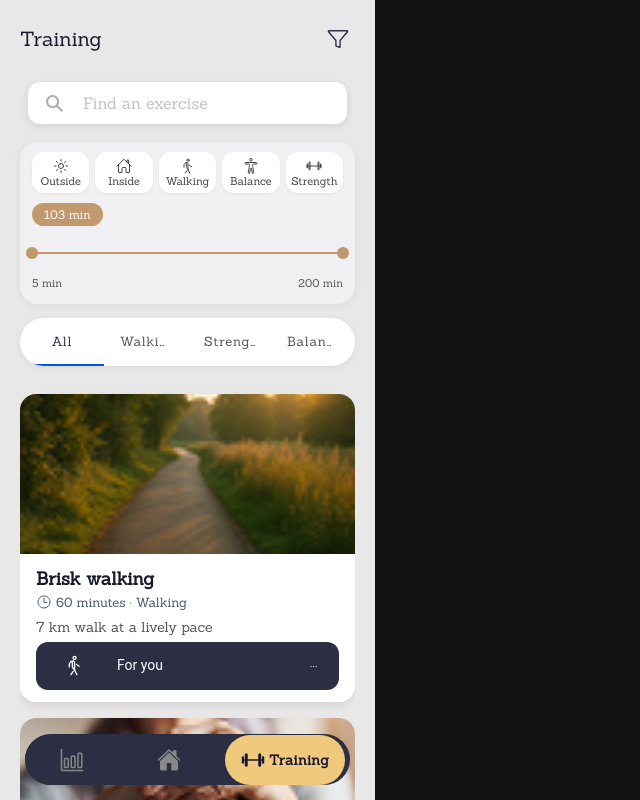
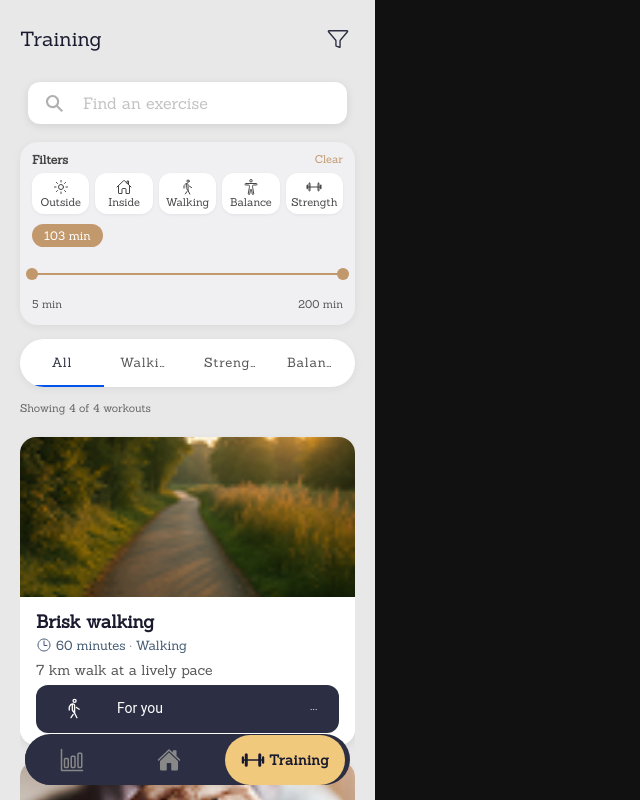
Before and after one commit to Cobran53/Too-Old-to-Fold, a React (Vite) app: page /training-list in a window 1280 px wide. Both pictures are taken after a click on the element 338 px from the left and 39 px from the top of the page. Shown: the whole page, without its empty margins (0-640 px from the left). Built offline with nearby package versions, Linux system fonts and the light colour scheme.

Commit message:
fixed trainglist

```diff
--- a/src/pages/TrainingList.css
+++ b/src/pages/TrainingList.css
@@ -282,3 +282,41 @@ IonList {
   font-size: 11px;
   color: #555555;
 }
+
+/* header i filterpanelen */
+.training-filter-header {
+  display: flex;
+  justify-content: space-between;
+  align-items: center;
+  margin-bottom: 6px;
+}
+
+.filter-title {
+  font-size: 12px;
+  font-weight: 600;
+  color: #444444;
+}
+
+.filter-clear-btn {
+  border: none;
+  background: transparent;
+  font-size: 11px;
+  color: #c2986d;
+  padding: 0;
+  cursor: pointer;
+}
+
+/* text under segmentet: "Showing X of Y..." */
+.training-results-info {
+  margin: 4px 0 8px;
+  font-size: 11px;
+  color: #666666;
+}
+
+/* text när inga pass matchar */
+.training-empty-text {
+  margin-top: 16px;
+  font-size: 14px;
+  color: #666666;
+  text-align: center;
+}
--- a/src/pages/TrainingListPage.tsx
+++ b/src/pages/TrainingListPage.tsx
@@ -104,7 +104,7 @@ const TrainingListPage: React.FC = () => {
     React.useState<Workout | null>(null);
   const [isModalOpen, setIsModalOpen] = React.useState(false);
 
-  // NYTT: filterpanel-state
+  // Filterpanel-state
   const [isFilterOpen, setIsFilterOpen] = React.useState(false);
   const [locationFilter, setLocationFilter] =
     React.useState<'any' | WorkoutLocation>('any');
@@ -112,6 +112,12 @@ const TrainingListPage: React.FC = () => {
     lower: 5,
     upper: 200,
   });
+
+  const handleClearFilters = () => {
+    setLocationFilter('any');
+    setActiveFilter('all');
+    setDurationRange({ lower: 5, upper: 200 });
+  };
 
   const filteredWorkouts = workouts.filter((w) => {
     const matchesSearch = w.title
@@ -132,7 +138,7 @@ const TrainingListPage: React.FC = () => {
   const getTypeIcon = (type: WorkoutType) => {
     if (type === 'walking') return walkOutline;
     if (type === 'strength') return barbellOutline;
-    return bodyOutline; // för balance
+    return bodyOutline; // balance
   };
 
   const openDetails = (workout: Workout) => {
@@ -176,6 +182,18 @@ const TrainingListPage: React.FC = () => {
         {/* FILTERPANEL – visas när man klickat på filtret */}
         {isFilterOpen && (
           <div className="training-filter-panel">
+            {/* liten header i boxen */}
+            <div className="training-filter-header">
+              <span className="filter-title">Filters</span>
+              <button
+                className="filter-clear-btn"
+                type="button"
+                onClick={handleClearFilters}
+              >
+                Clear
+              </button>
+            </div>
+
             {/* rad med filter-pills */}
             <div className="training-filter-pill-row">
               {/* Outside / Inside styr locationFilter */}
@@ -280,7 +298,7 @@ const TrainingListPage: React.FC = () => {
           </div>
         )}
 
-        {/* Segment / kategorier – kan behållas som snabbfilter ovanpå panelen */}
+        {/* Segment / kategorier – snabbfilter */}
         <IonSegment
           value={activeFilter}
           onIonChange={(e) =>
@@ -302,6 +320,11 @@ const TrainingListPage: React.FC = () => {
             <IonLabel>Balance</IonLabel>
           </IonSegmentButton>
         </IonSegment>
+
+        {/* lite info om hur många träningar som matchar */}
+        <p className="training-results-info">
+          Showing {filteredWorkouts.length} of {workouts.length} workouts
+        </p>
 
         {/* Lista med träningspass */}
         <IonList lines="none" className="training-list">
@@ -345,6 +368,12 @@ const TrainingListPage: React.FC = () => {
               </IonCardContent>
             </IonCard>
           ))}
+
+          {filteredWorkouts.length === 0 && (
+            <p className="training-empty-text">
+              No workouts match your filters yet.
+            </p>
+          )}
         </IonList>
 
         {/* Modal för detaljer */}
@@ -378,6 +407,16 @@ const TrainingListPage: React.FC = () => {
                 >
                   Start this workout
                 </IonButton>
+
+                <IonButton
+                  expand="block"
+                  fill="clear"
+                  style={{ marginTop: 4 }}
+                  onClick={closeDetails}
+                >
+                  <IonIcon slot="start" icon={closeOutline} />
+                  Close
+                </IonButton>
               </>
             )}
           </IonContent>
```
Also changed, not shown: src/pages/Welcome.css (line endings or trailing spaces), 1 other file (tests, documents, lock files or other folders).
